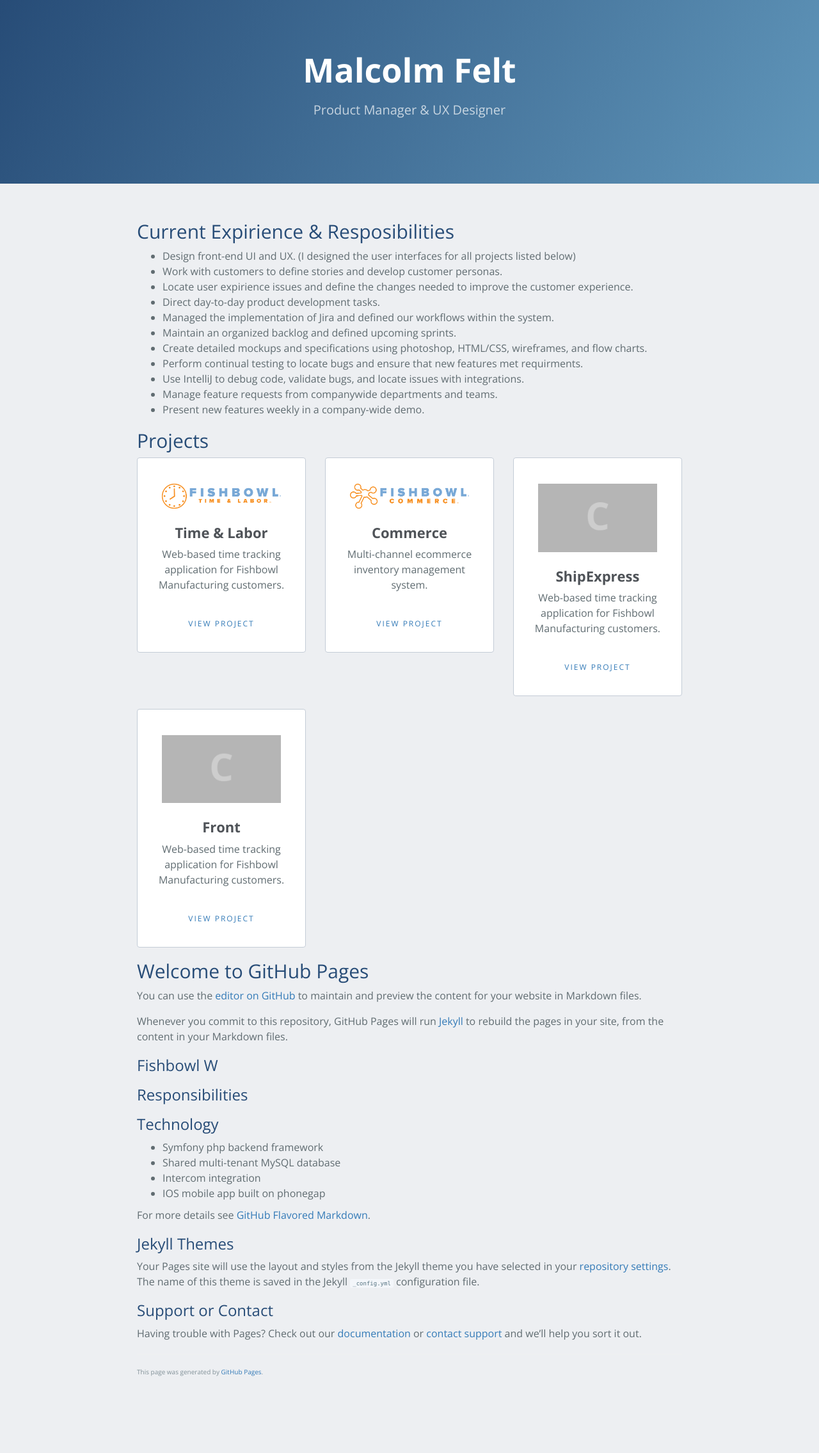
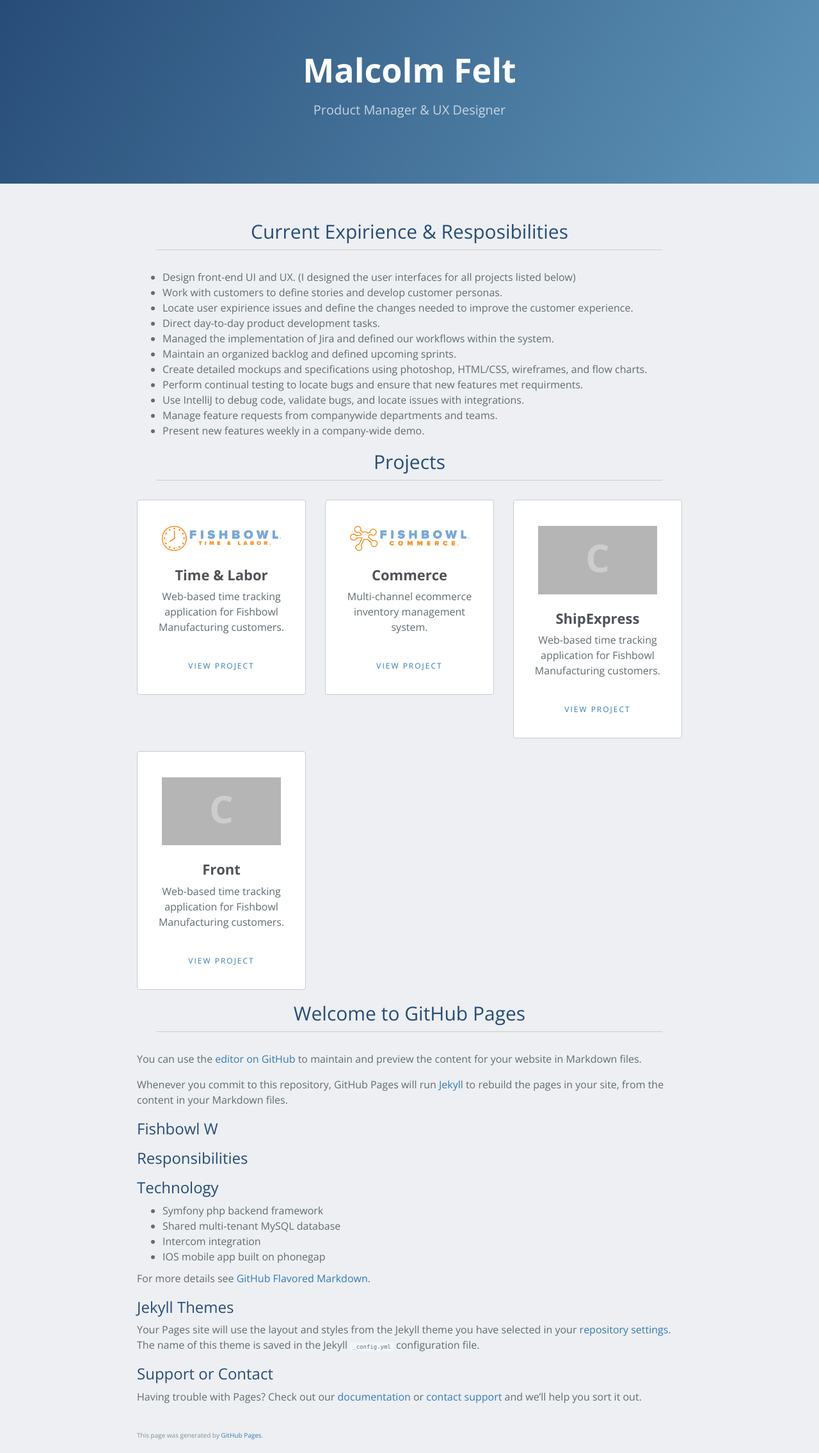
Before and after one commit to mfelt/mfelt.github.io, a Jekyll site: the page built from index.md, in a window 1280 px wide. Shown: the whole page at 64% size. Built offline with Jekyll 4.4.1, drawn with Linux system fonts in a browser that asks for light colours; nearby versions of some CDN libraries; our own code applies the rules of GitHub Pages for plain Markdown files; before the commit the page ends 2172 px from its top, so only the background shows below that.

Commit message:
Update jekyll-theme-cayman.scss

```diff
--- a/_sass/jekyll-theme-cayman.scss
+++ b/_sass/jekyll-theme-cayman.scss
@@ -383,3 +383,13 @@ a {
     letter-spacing: 2px;
     margin: 40px 0px 15px 0px;
 }
+
+.main-content h2 {
+    text-align: center;
+    border-bottom: 1px solid #ccc;
+    padding-bottom: 12px;
+    margin-bottom: 30px;
+    width: 93%;
+    margin-left: auto;
+    margin-right: auto;
+}
```
